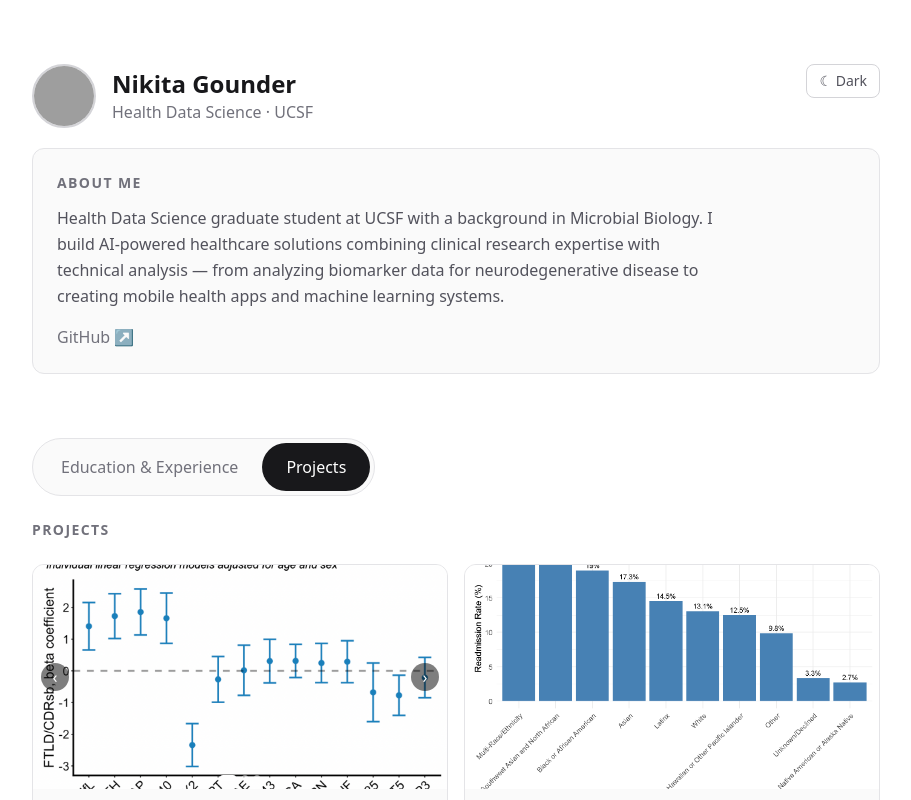
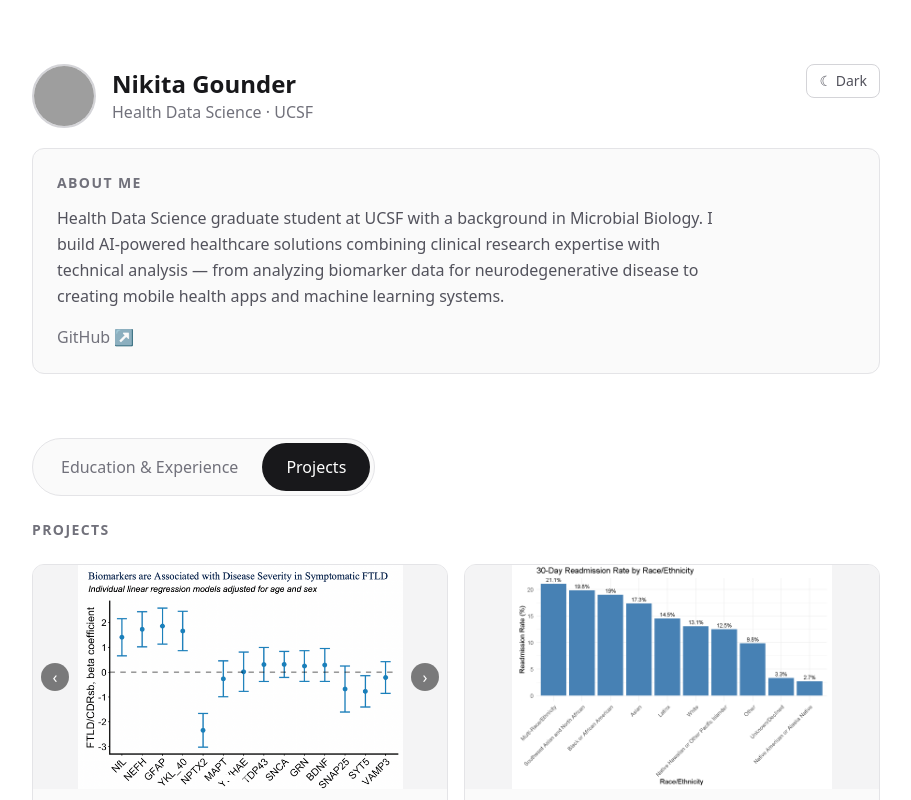
Before and after one commit to nikita-gounder/portfolio, a Next.js app: page / in a window 1280 px wide. Both pictures are taken after a click on the tab "Projects". Shown: the top 800 px of the page, without its empty margins (184-1095 px from the left). Built offline with nearby package versions, Linux system fonts and the light colour scheme; grey boxes are pictures that could not be loaded.

Commit message:
project images

```diff
--- a/components/ImageCarousel.tsx
+++ b/components/ImageCarousel.tsx
@@ -6,7 +6,11 @@ function Slide({ slide, alt }: { slide: string | string[]; alt: string }) {
   if (typeof slide === "string") {
     return (
       // eslint-disable-next-line @next/next/no-img-element
-      <img src={slide} alt={alt} className="w-full h-full object-cover" />
+      <img
+        src={slide}
+        alt={alt}
+        className="h-full w-full object-contain"
+      />
     );
   }
   return (
@@ -18,7 +22,7 @@ function Slide({ slide, alt }: { slide: string | string[]; alt: string }) {
             key={i}
             src={src}
             alt={`${alt} ${i + 1}`}
-            className="h-full w-auto object-cover flex-shrink-0"
+            className="h-full w-auto object-contain flex-shrink-0"
           />
         ))}
       </div>
@@ -39,7 +43,7 @@ export default function ImageCarousel({
 
   if (slides.length === 1) {
     return (
-      <div className="w-full h-56 overflow-hidden">
+      <div className="h-56 w-full overflow-hidden bg-zinc-100 dark:bg-zinc-950">
         <Slide slide={slides[0]} alt={alt} />
       </div>
     );
@@ -56,7 +60,7 @@ export default function ImageCarousel({
   }
 
   return (
-    <div className="relative w-full h-56 overflow-hidden">
+    <div className="relative h-56 w-full overflow-hidden bg-zinc-100 dark:bg-zinc-950">
       <Slide slide={slides[index]} alt={alt} />
 
       <button
--- a/lib/data.ts
+++ b/lib/data.ts
@@ -220,7 +220,7 @@ export const projects: Project[] = [
     slides: ["/projects/heart-failure.png"],
     description:
       "Identified patient characteristics most strongly associated with 30-day readmission among heart failure patients using UCSF Epic EHR data. Produced stratified descriptive statistics (Table 1), logistic regression results (Table 2), and visualizations. Data is de-identified and not publicly shareable.",
-    tags: ["T-SQL", "R", "tidyverse", "ggplot2", "Logistic Regression", "EHR", "Clinical Data"],
+    tags: ["SQL", "EHR","R", "tidyverse", "ggplot2", "Logistic Regression", "Clinical Data"],
     links: [],
   },
   {
```
